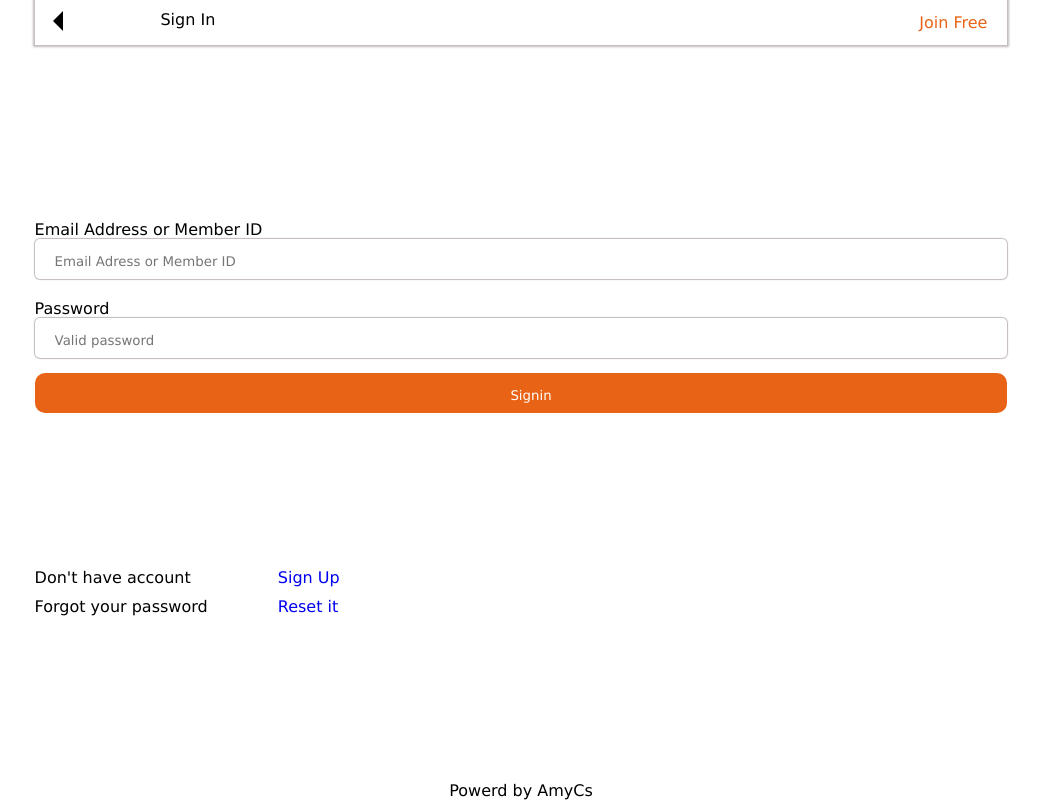
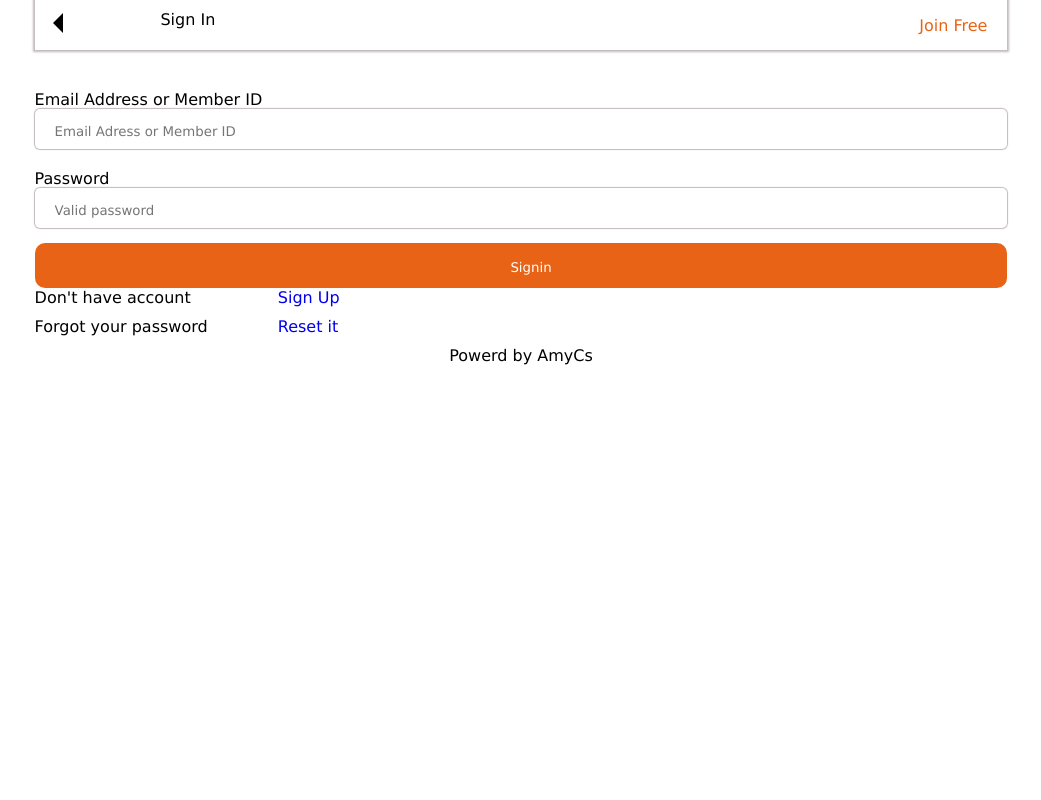
Before and after one commit to Hamisi-shingwa/mernecommerce-frontend, a React (Create React App) app: page /login in a window 1280 px wide. Shown: the whole page, without its empty margins (119-1160 px from the left). Built offline with nearby package versions, Linux system fonts and the light colour scheme.

Commit message:
style form input

```diff
--- a/src/style.css
+++ b/src/style.css
@@ -104,17 +104,17 @@ AUTH COMPONENST STYLE ARE THEN BELOW
 **************************************************************************** */
 
 /* Style for Registration and login form  */
-.register-container{display: flex; flex-direction: column; align-items: center; justify-content: space-between; height: 100vh;
+.register-container{display: flex; flex-direction: column; align-items: center; height: 100vh;
  }
-.register-form{ width: 80%;}
+.register-form{ width: 80%; margin-top: 20px;}
  label,.form-input{display: block; margin-top: 20px;}
  label{ margin-bottom: -20px;}
  .form-input{ padding: 5px 0px 1px 20px; width: 100%; height: 40px; border-radius: 5px; border: none; outline: none;
     box-shadow: 0px 0px 1px 1px rgb(194, 186, 186);}
- .form-input-submit{ padding: 5px 0px 1px 20px; width: 100%; height: 40px; border-radius: 10px; margin-top: 15px;
+ .form-input-submit{ padding: 5px 0px 1px 20px; width: 100%; height: 45px; border-radius: 10px; margin-top: 15px;
 border: none;}
 .register-form input[type='submit']{background-color: var(--bg2); color: #fff; cursor: pointer;}
-.register-top{display: flex; justify-content: space-between; align-items: center; height: 45px;
+.register-top{display: flex; justify-content: space-between; align-items: center; height: 50px;
  width: 80%; box-shadow: 0px 0px 2px 2px rgb(194, 186, 186); }
 /* .register-Content-first{ padding-top: 10px; height: 100%; width: 70%;} */
 .register-Content{ padding-top: 10px; height: 100%; width: 70%;}
```
